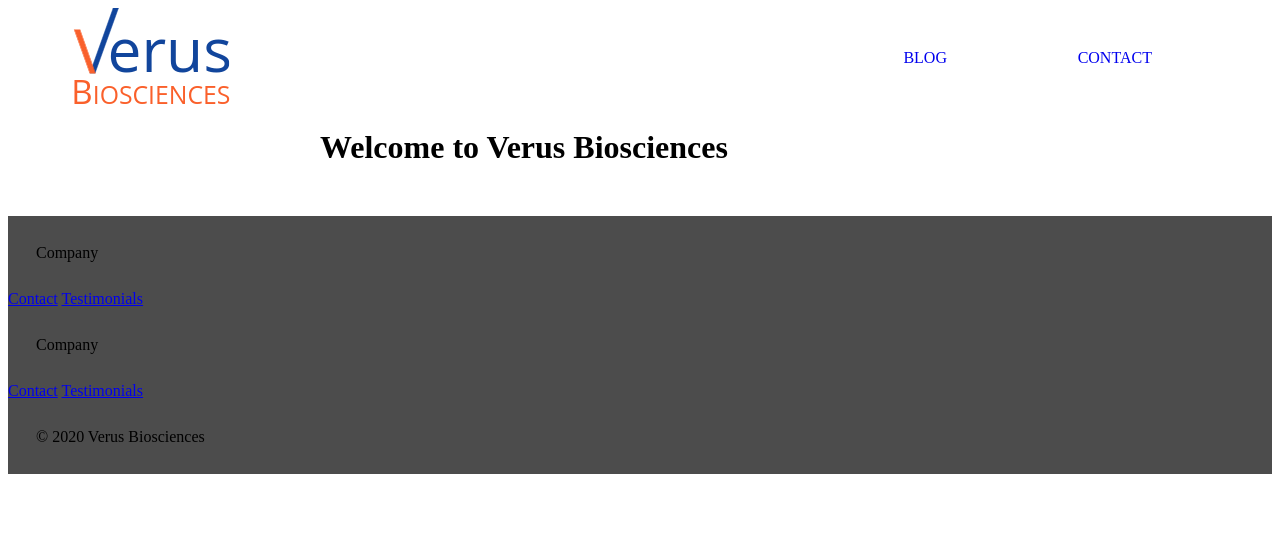
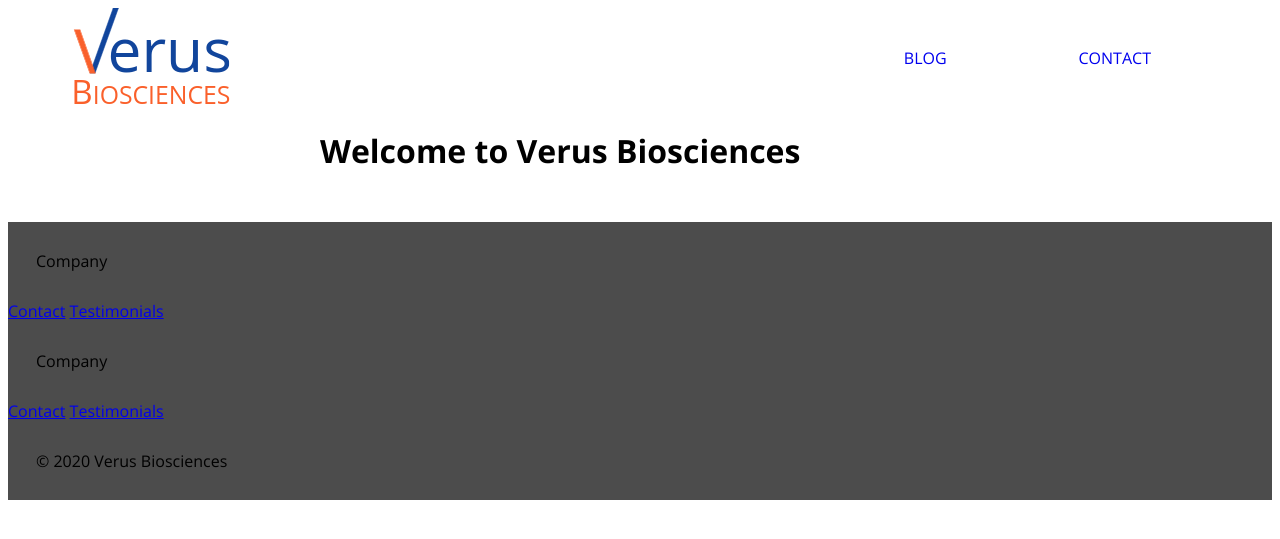
Before and after one commit to VerusBiosciences/VerusBiosciences.github.io, a Jekyll site: the page built from index.html, in a window 1280 px wide. Shown: the top 539 px of the page. Built offline with Jekyll 4.4.1, drawn with Linux system fonts in a browser that asks for light colours.

Commit message:
Adding Open Sans font across site

```diff
--- /dev/null
+++ b/assets/css/_fonts.scss
@@ -0,0 +1,52 @@
+@font-face {
+    font-family: 'Open Sans';
+    src: url('/assets/fonts/Open_Sans/OpenSans-Bold.ttf') format('truetype');
+    font-weight: bold;
+    font-style: normal;
+}
+@font-face {
+    font-family: 'Open Sans';
+    src: url('/assets/fonts/Open_Sans/OpenSans-BoldItalic.ttf') format('truetype');
+    font-weight: bold;
+    font-style: italic;
+}
+@font-face {
+    font-family: 'Open Sans';
+    src: url('/assets/fonts/Open_Sans/OpenSans-ExtraBold.ttf') format('truetype');
+    font-weight: bolder;
+    font-style: normal;
+}
+@font-face {
+    font-family: 'Open Sans';
+    src: url('/assets/fonts/Open_Sans/OpenSans-ExtraBoldItalic.ttf') format('truetype');
+    font-weight: bolder;
+    font-style: italic;
+}
+@font-face {
+    font-family: 'Open Sans';
+    src: url('/assets/fonts/Open_Sans/OpenSans-Italic.ttf') format('truetype');
+    font-weight: normal;
+    font-style: italic;
+}
+@font-face {
+    font-family: 'Open Sans';
+    src: url('/assets/fonts/Open_Sans/OpenSans-Light.ttf') format('truetype');
+    font-weight: lighter;
+    font-style: normal;
+}
+@font-face {
+    font-family: 'Open Sans';
+    src: url('/assets/fonts/Open_Sans/OpenSans-LightItalic.ttf') format('truetype');
+    font-weight: lighter;
+    font-style: italic;
+}
+@font-face {
+    font-family: 'Open Sans';
+    src: url('/assets/fonts/Open_Sans/OpenSans-Regular.ttf') format('truetype');
+    font-weight: normal;
+    font-style: normal;
+}
+
+html, body {
+  font-family: "Open Sans", Arial, Helvetica, sans-serif;
+}
--- a/assets/css/style.scss
+++ b/assets/css/style.scss
@@ -1,5 +1,6 @@
 ---
 ---
 @import 'frame';
+@import 'fonts';
 @import 'header';
 @import 'footer';
```
